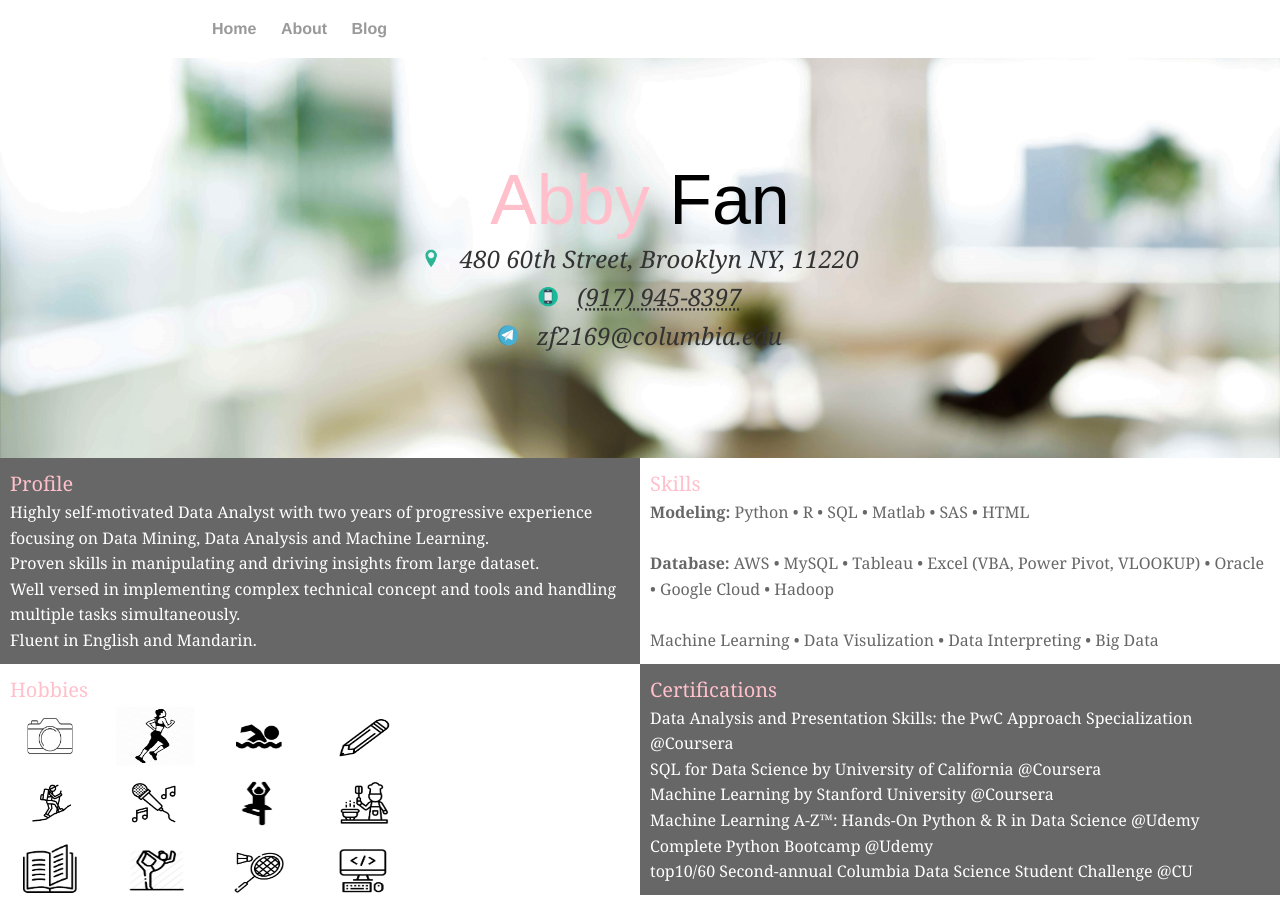
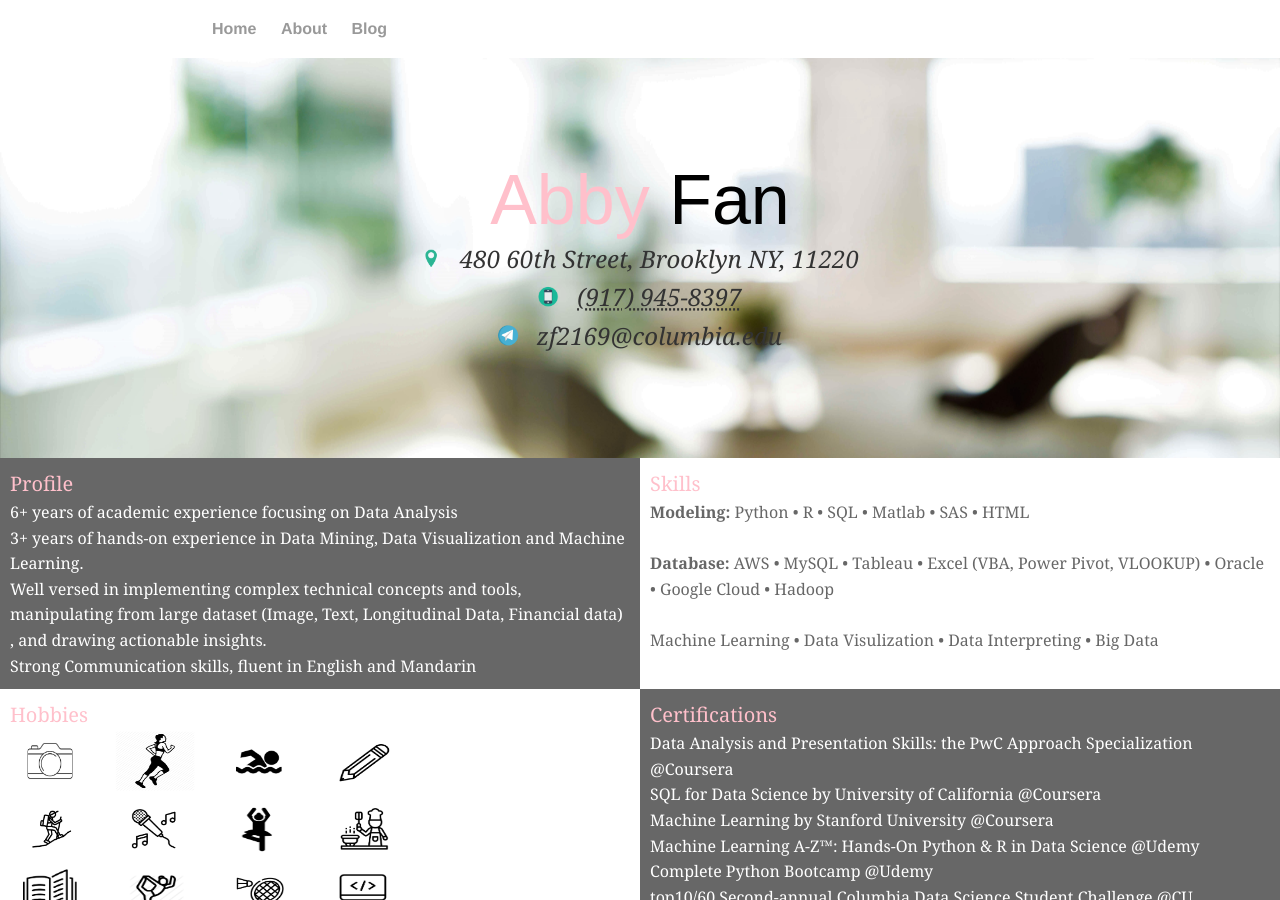
Before and after one commit to zf2169/zf2169.github.io, a Jekyll site: the page built from cv/index.html, in a window 1280 px wide and 900 px high. Built offline with Jekyll 4.4.1, drawn with Linux system fonts in a browser that asks for light colours.

Commit message:
Update index.html

```diff
--- a/cv/index.html
+++ b/cv/index.html
@@ -22,13 +22,18 @@ title: CV of Abby
   <div class="row">
 	<div class="column" style="background-color:#676767;">
 		<cv-title> Profile <br> </cv-title>
-    		<cv-content style="color: white"> Highly self-motivated Data Analyst with two years of progressive experience focusing on Data Mining, Data Analysis and Machine Learning.
+    		<cv-content style="color: white">
+			6+ years of academic experience focusing on Data Analysis
 			<br>
-			Proven skills in manipulating and driving insights from large dataset.
+			3+ years of hands-on experience in Data Mining, Data Visualization and Machine Learning.
 			<br>
-			Well versed in implementing complex technical concept and tools and handling multiple tasks simultaneously.
+			Well versed in implementing complex technical concepts and tools,
 			<br>
-			Fluent in English and Mandarin.
+			manipulating from large dataset (Image, Text, Longitudinal Data, Financial data)
+			<br>
+			, and drawing actionable insights.
+			<br>
+			Strong Communication skills, fluent in English and Mandarin
 			<br>
 		</cv-content>
   	</div>
```
